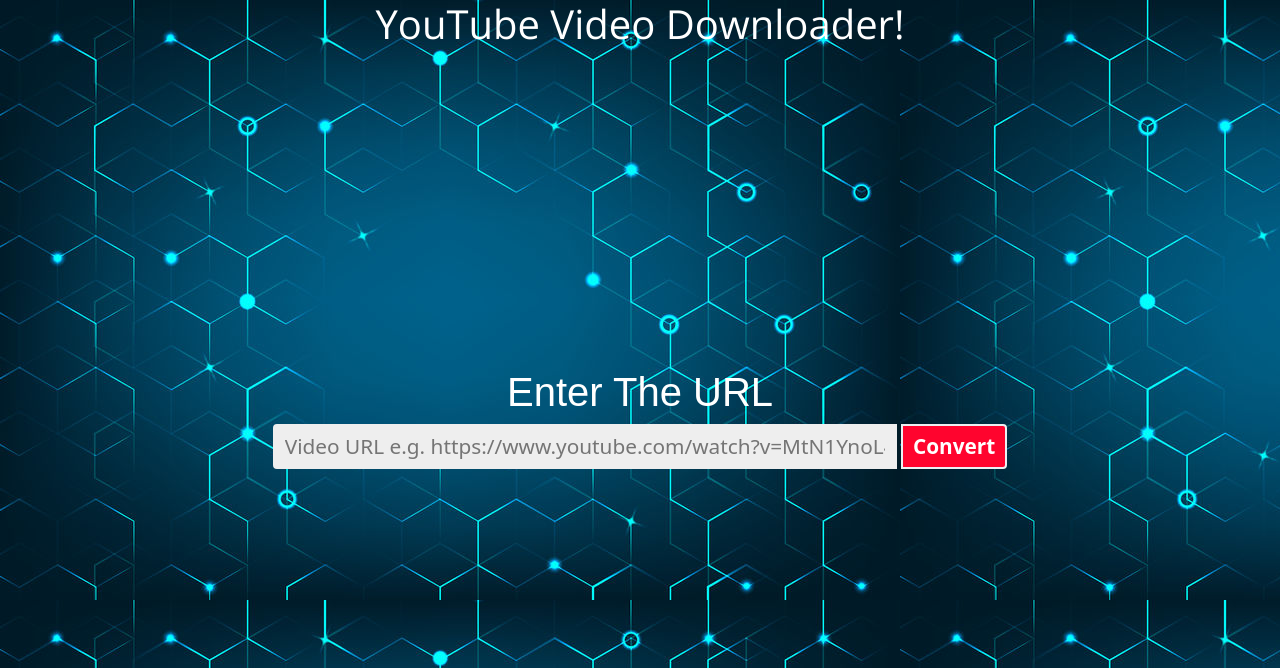
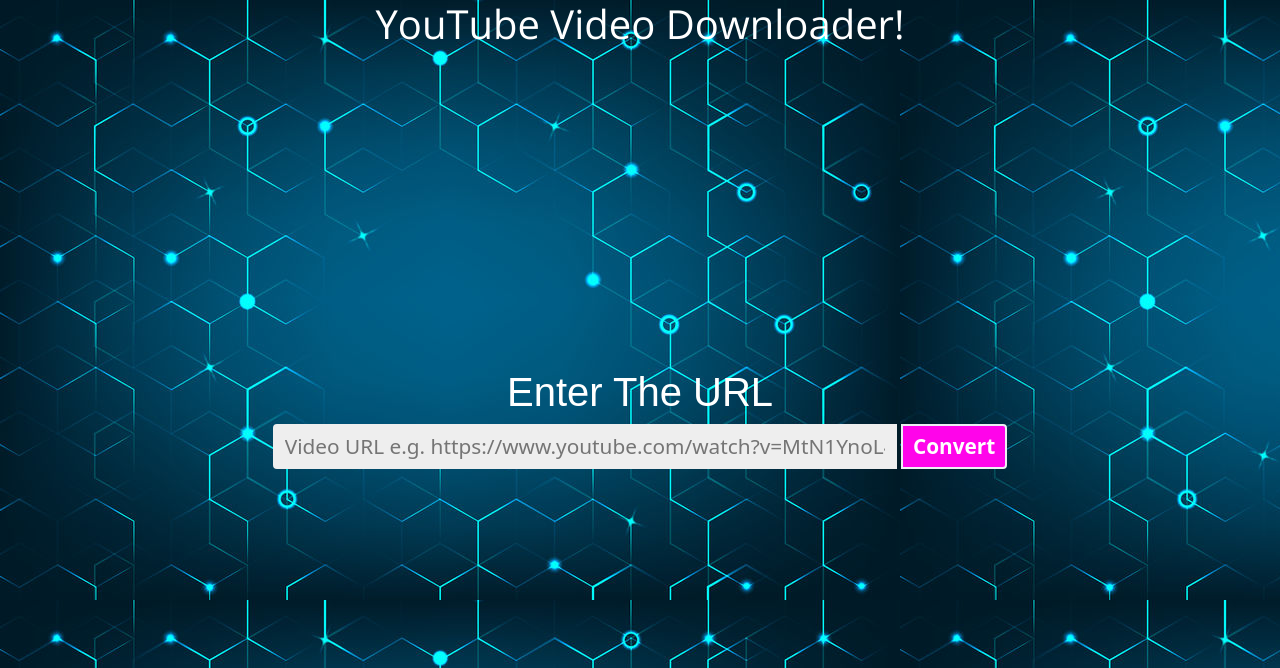
Before and after one commit to ashan-tharaka/YTVideosDownloader, a website: page index.html in a window 1280 px wide. Shown: the top 668 px of the page. Drawn offline with nearby package versions, Linux system fonts and the light colour scheme.

Commit message:
Update style.css
Update style.css

```diff
--- a/css/style.css
+++ b/css/style.css
@@ -45,7 +45,7 @@
 .convert-button {
     border-radius: 0px 4px 4px 0px;
     border: 2px solid #ecf0f3;
-    background: #ff042e;
+    background: #ff04ea;
     color: white;
     font-weight: bold;
     cursor: pointer;
@@ -56,6 +56,7 @@
     color: rgb(19, 18, 18);
     border: solid 2px black;
     font-weight: bold;
+    background: rgb(223, 26, 92);
     font-style: bold;
     border: 2px solid #030303;
 }
```
